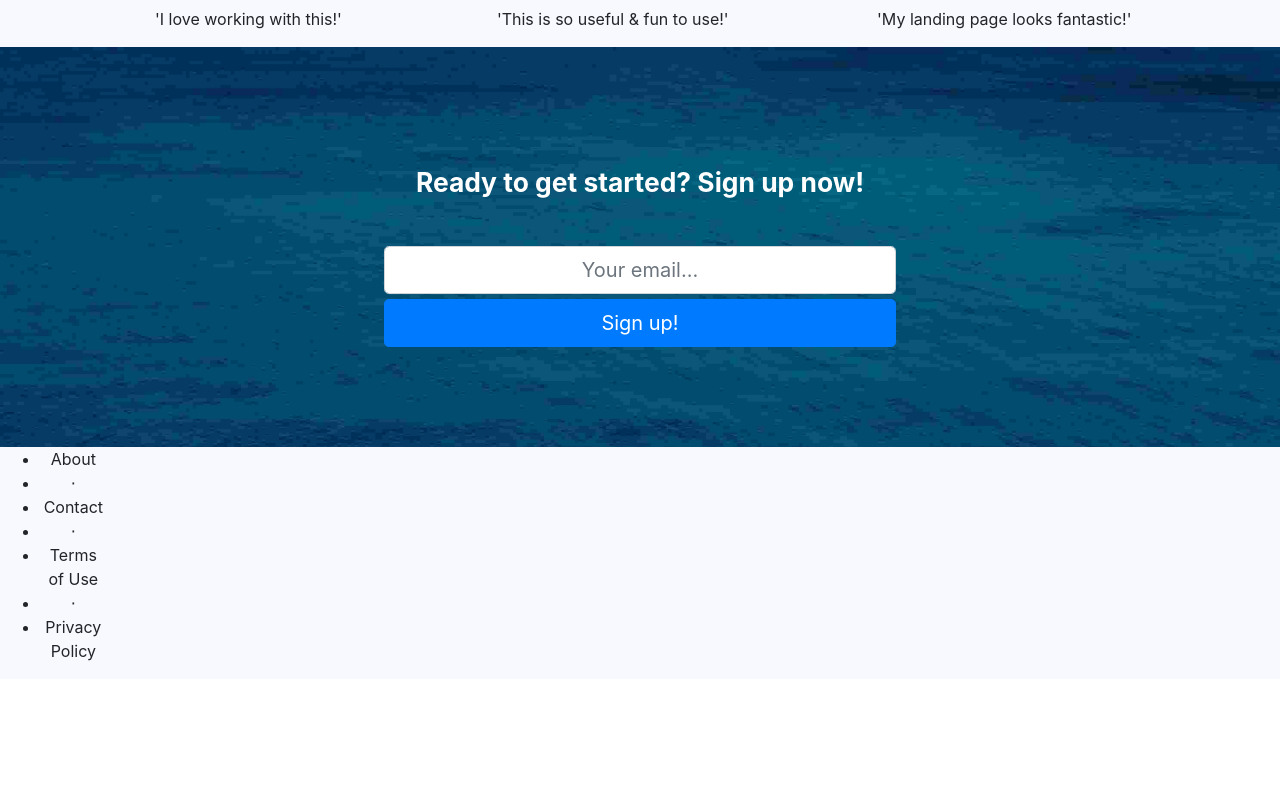
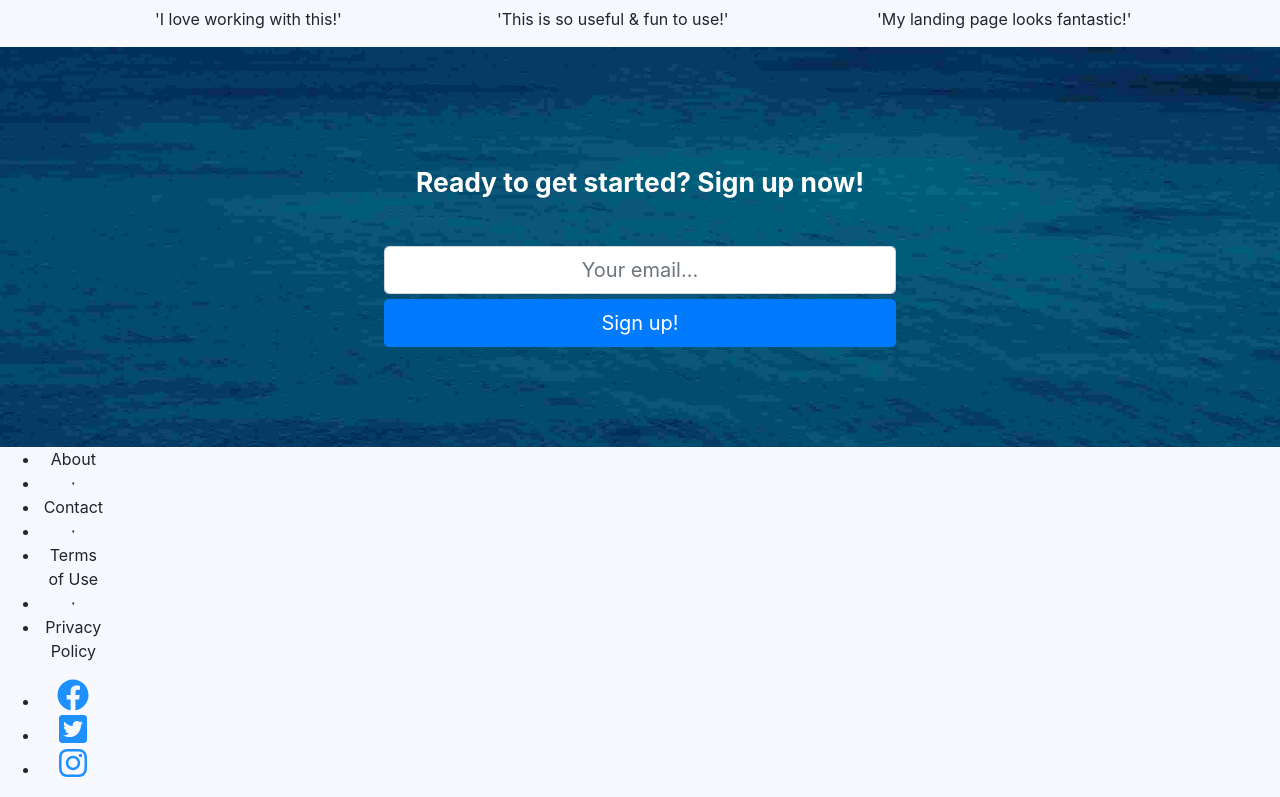
Before and after one commit to lacyjpr/landing, a React (Create React App) app: page / in a window 1280 px wide. Shown: the part 3198-3995 px from the top of the page. Before the commit the page ends 3877 px from the top, so only its background shows below. Built offline with nearby package versions, Linux system fonts and the light colour scheme.

Commit message:
Markup Footer

```diff
--- a/src/components/footer/Footer.js
+++ b/src/components/footer/Footer.js
@@ -1,4 +1,10 @@
 import React from 'react';
+import { FontAwesomeIcon } from '@fortawesome/react-fontawesome';
+import {
+  faFacebook,
+  faTwitterSquare,
+  faInstagram,
+} from '@fortawesome/free-brands-svg-icons';
 import './Footer.scss';
 
 const Footer = () => {
@@ -15,7 +21,23 @@ const Footer = () => {
           <li className='Footer__left-item'>Privacy Policy</li>
         </ul>
       </div>
-      <div className='Footer__right' />
+      <div className='Footer__right'>
+        <ul className='Footer__right-list'>
+          <li className='Footer__right-item'>
+            <FontAwesomeIcon icon={faFacebook} size='2x' color='dodgerblue' />
+          </li>
+          <li className='Footer__right-item'>
+            <FontAwesomeIcon
+              icon={faTwitterSquare}
+              size='2x'
+              color='dodgerblue'
+            />
+          </li>
+          <li className='Footer__right-item'>
+            <FontAwesomeIcon icon={faInstagram} size='2x' color='dodgerblue' />
+          </li>
+        </ul>
+      </div>
     </div>
   );
 };
```
